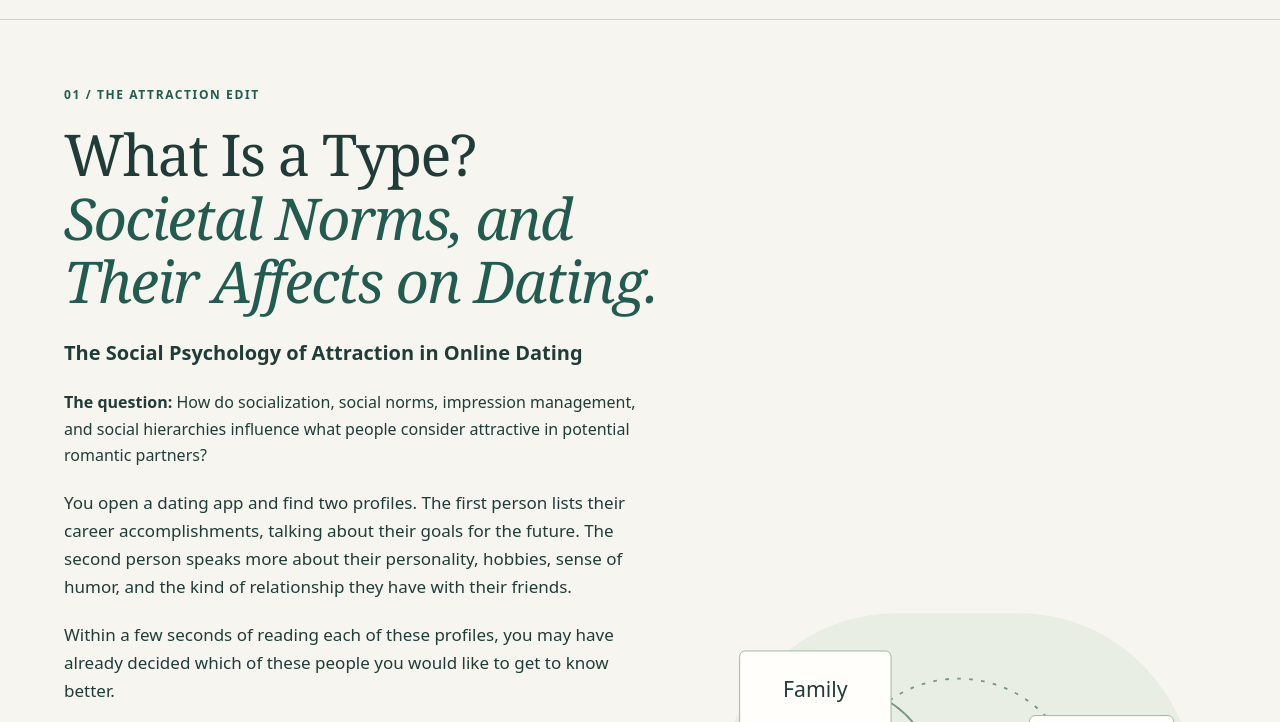
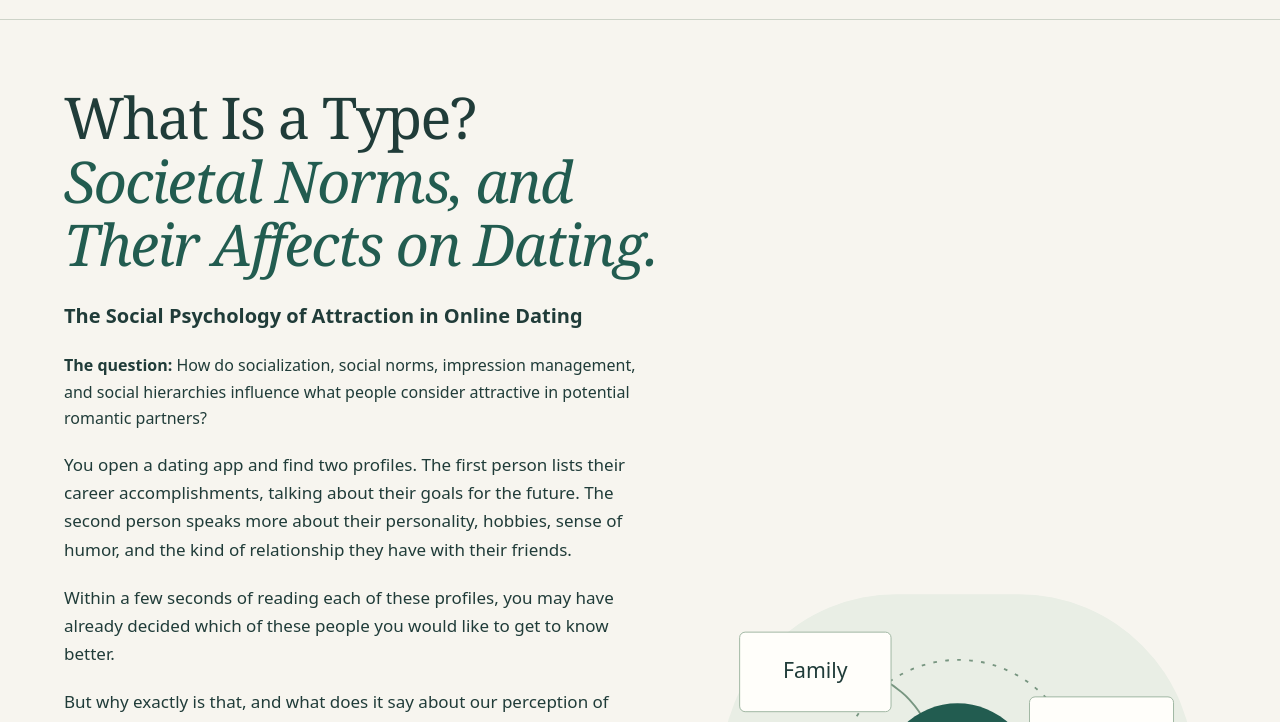
Before and after one commit to JavTheGod/the-attraction-edit, a plain HTML site: page index.html in a window 1280 px wide. Shown: the part 71-793 px from the top of the page. Drawn offline with Linux system fonts and the light colour scheme.

Commit message:
Remove the introductory section label

```diff
--- a/index.html
+++ b/index.html
@@ -18,7 +18,6 @@
 <main id="main" tabindex="-1">
   <section id="introduction" class="hero section" aria-labelledby="intro-title">
     <div>
-      <p class="eyebrow">01 / THE ATTRACTION EDIT</p>
       <h1 id="intro-title">What Is a Type? <em>Societal Norms, and Their Affects on Dating.</em></h1>
       <p class="subtitle">The Social Psychology of Attraction in Online Dating</p>
       <p class="research-question"><strong>The question:</strong> How do socialization, social norms, impression management, and social hierarchies influence what people consider attractive in potential romantic partners?</p>
```
